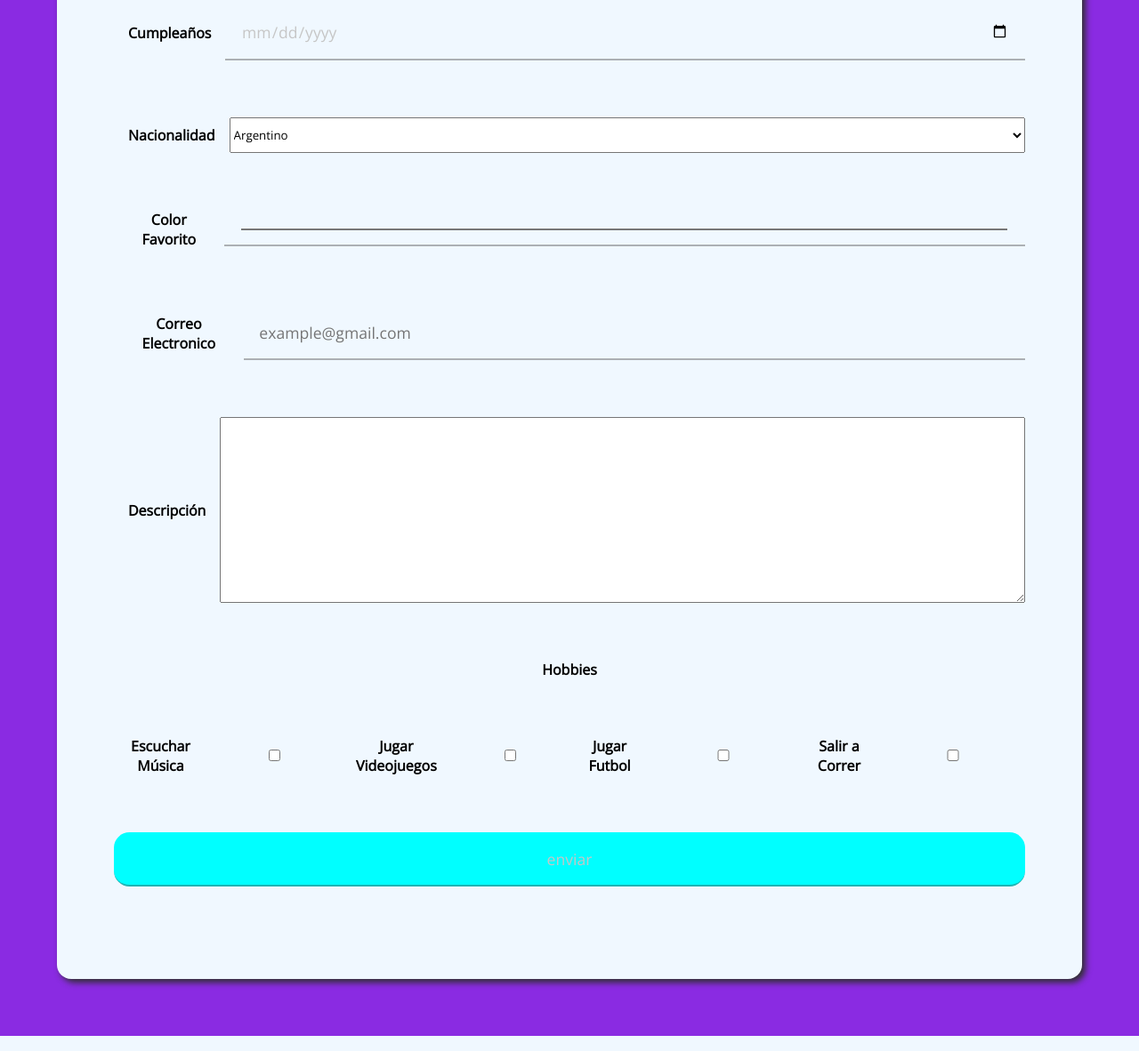
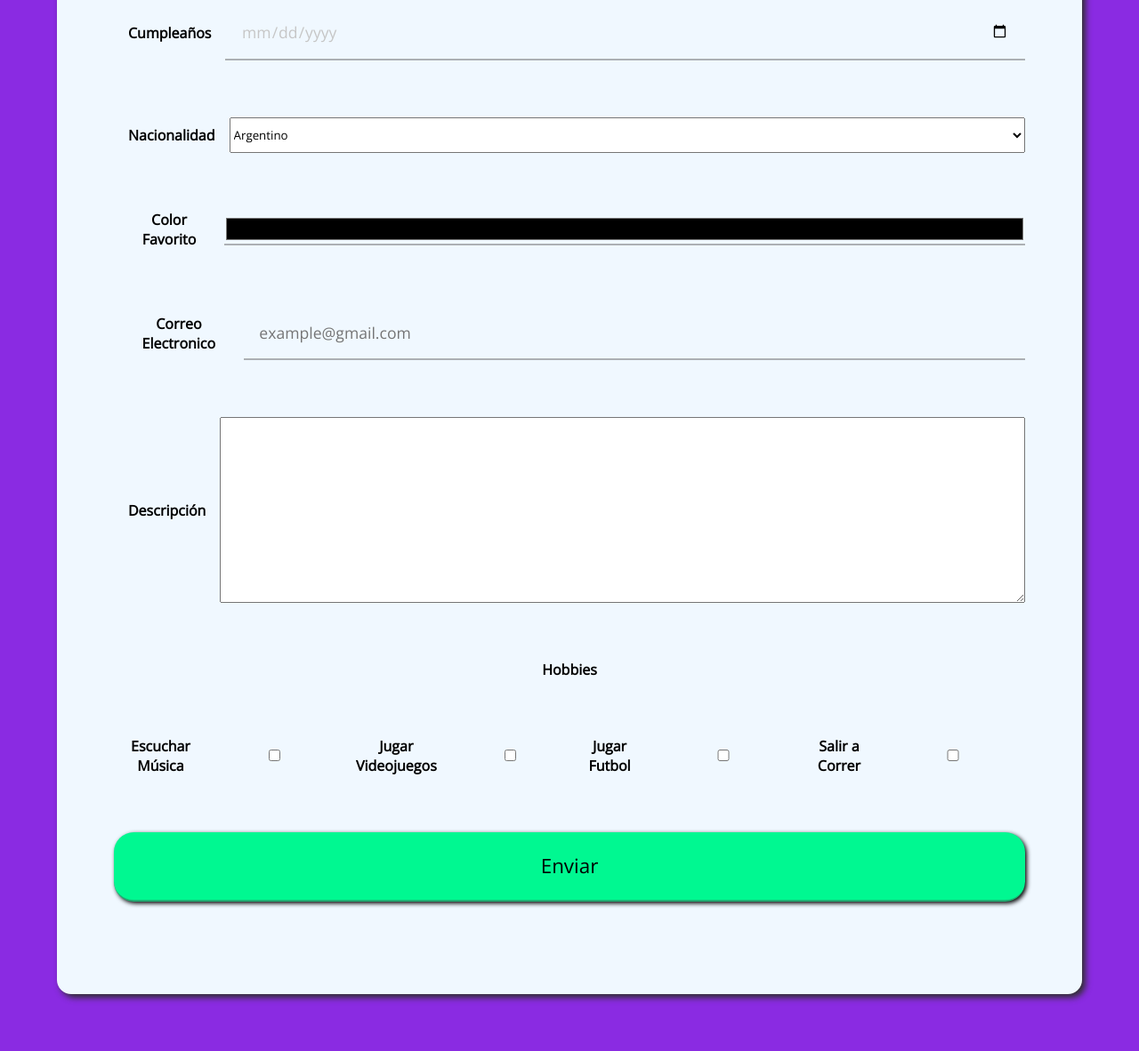
Before and after one commit to LautaroVallejos/webs-dinamicas-2022, a PHP site: page / in a window 1280 px wide. Shown: the part 918-2100 px from the top of the page at 89% size. Run offline with PHP 8.4, Linux system fonts and the light colour scheme.

Commit message:
HTML Y CSS terminados, faltan estilos del php

```diff
--- a/index.html
+++ b/index.html
@@ -108,7 +108,7 @@
             </div>
 
             <div class="input-container">
-                <input type="submit" value="enviar" id="send">
+                <input type="submit" value="Enviar" id="send">
             </div>
         </fieldset>
         </form>
--- a/main.css
+++ b/main.css
@@ -90,16 +90,23 @@ input:focus{
 }
 
 #send{
-    display: flex;
-    align-items: center;
-    background-color: aqua;
+    text-align: center;
+    color: black;
+    background-color: #00f891;
     justify-self: center;
-    text-align: center;
     padding: 1em;
     width: 100%;
     border-radius: 1em;
+    font-size: 1.4em;
+    box-shadow:  2px 2px 5px black;
 }
 
+#send:hover{
+    background-color: #35CE8D;
+    box-shadow:  2px 3px 7px black;
+    transition: all 0.5s ease;
+    cursor: pointer;
+}
 .number{
     width: 60%;
     padding: .7em;
@@ -118,6 +125,11 @@ input:focus{
     font-weight: 700;
 }
 
+#color{
+    padding: 0;
+    height: 2em;
+}
+
 form{
     background-color: aliceblue;
     padding: 2.5em 0em;
--- a/result.php
+++ b/result.php
@@ -30,8 +30,8 @@
     $description = $_REQUEST['desc'];
     $hobbies = $_REQUEST['hobbies'];
 
-    print_r($hobbies);
 
+    // print_r($hobbies);
     // $send = $_REQUEST['send'];
 
     // if(isset($send)){
```
